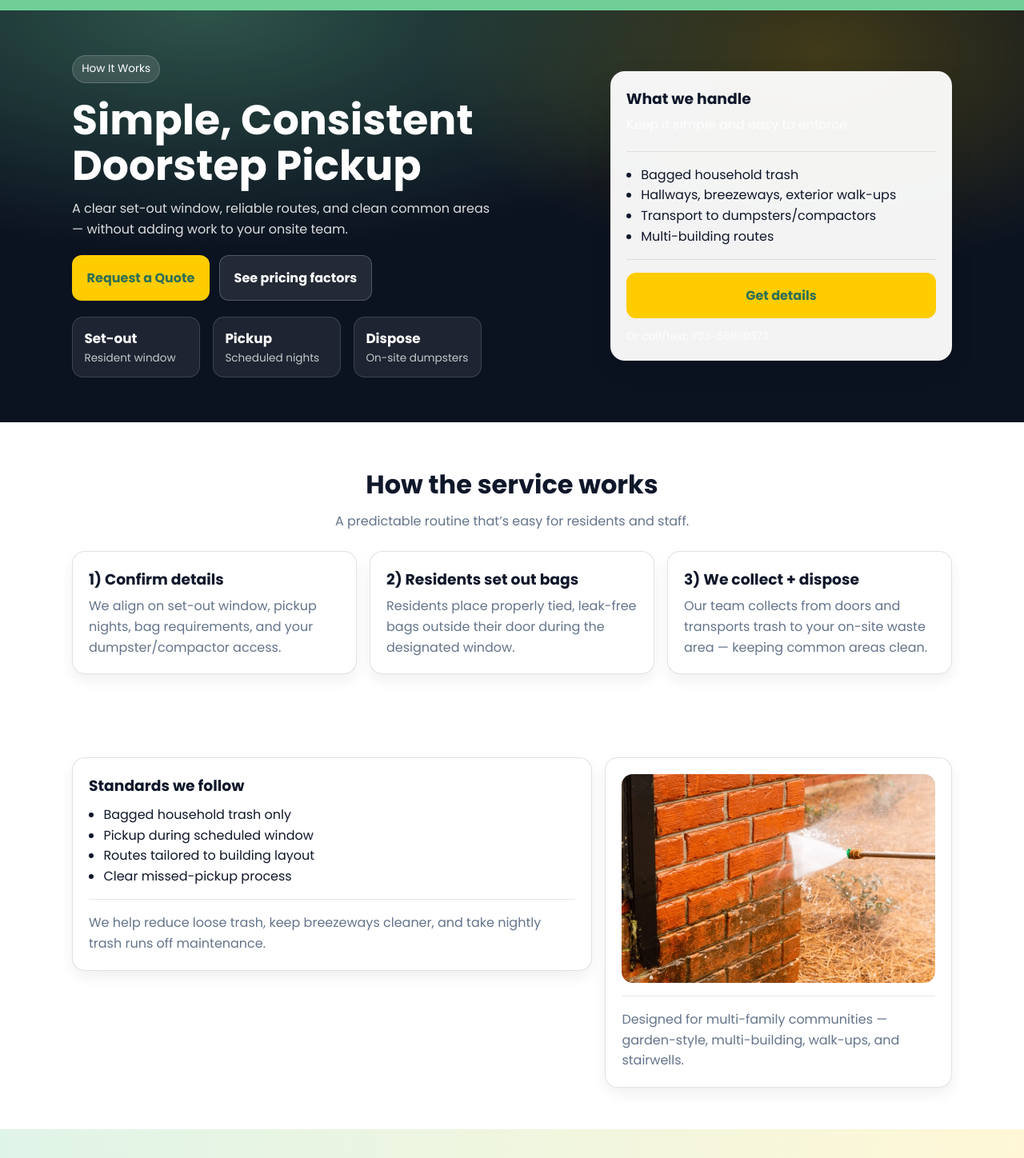
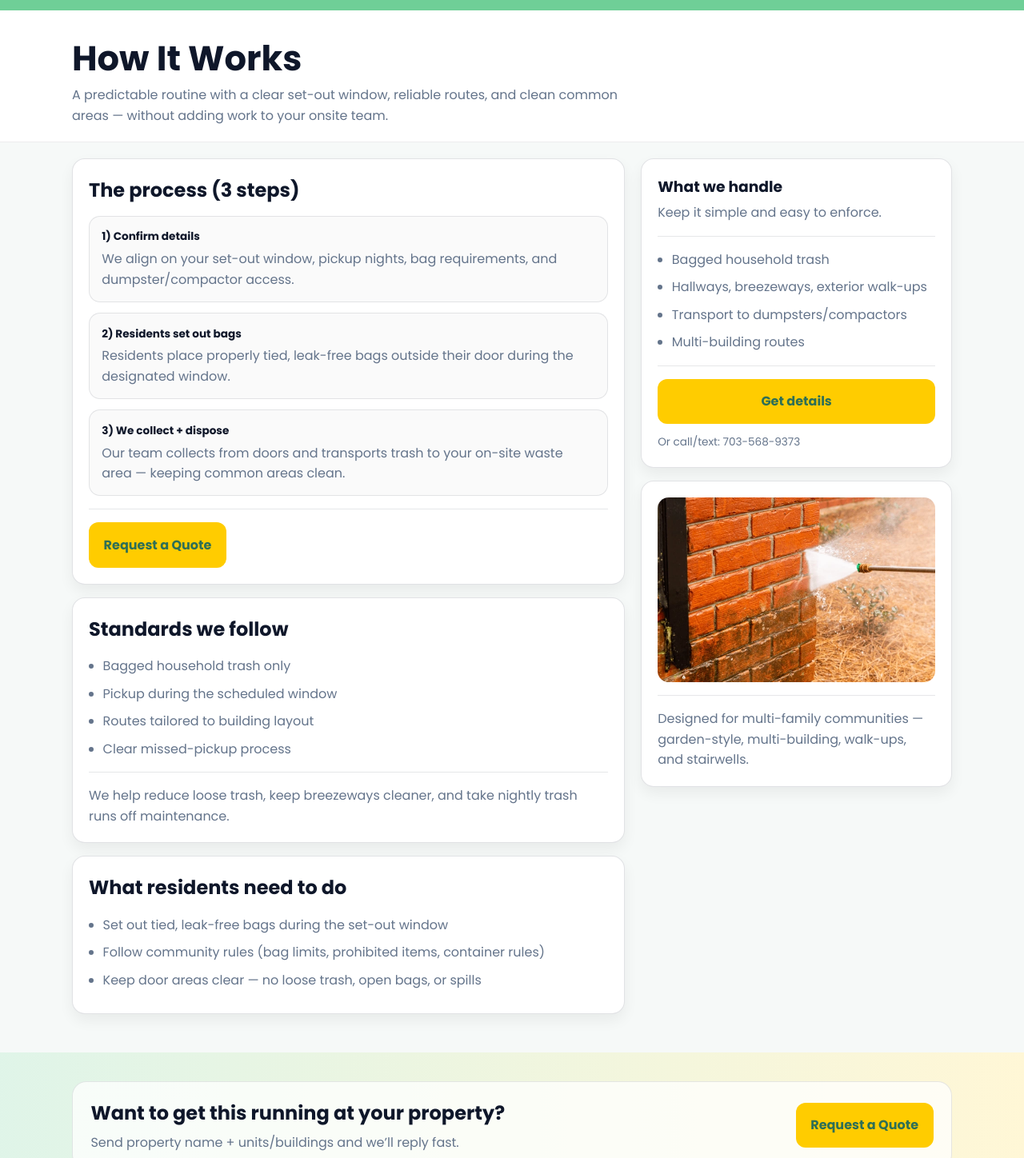
Before and after one commit to kennyparada/PPPW, a plain HTML site: page how-it-works.html in a window 1280 px wide. Shown: the part 63-1511 px from the top of the page at 80% size. Drawn offline with Linux system fonts and the light colour scheme.

Commit message:
Update how-it-works.html

```diff
--- a/how-it-works.html
+++ b/how-it-works.html
@@ -6,19 +6,18 @@
 
   <title>How It Works | Potomac Valet Trash</title>
 
-  <!-- No-space icon -->
   <link rel="icon" type="image/png" href="Images/pvt-logo.png" />
 
   <!-- Poppins -->
   <link href="https://fonts.googleapis.com/css2?family=Poppins:wght@400;600;700&display=swap" rel="stylesheet" />
 
-  <!-- CSS -->
-  <link rel="stylesheet" href="css/style.css" />
+  <!-- CSS (cache bust so changes show) -->
+  <link rel="stylesheet" href="css/style.css?v=11" />
 </head>
 
 <body>
 
-  <!-- Header matches homepage -->
+  <!-- Header -->
   <header class="site-header">
     <div class="logo">
       <a href="index.html">
@@ -53,49 +52,110 @@
   </header>
 
   <main>
-    <!-- HERO -->
-    <section class="hero hero--clean">
-      <div class="hero-inner">
-        <div class="hero-copy">
-          <span class="pill">How It Works</span>
-          <h1>Simple, Consistent Doorstep Pickup</h1>
-          <p>
-            A clear set-out window, reliable routes, and clean common areas — without adding work to your onsite team.
+    <!-- INTERNAL PAGE HERO -->
+    <section class="page-hero">
+      <div class="container">
+        <h1>How It Works</h1>
+        <p class="lead">
+          A predictable routine with a clear set-out window, reliable routes, and clean common areas —
+          without adding work to your onsite team.
         </p>
+      </div>
+    </section>
 
-          <div class="hero-actions">
+    <!-- PAGE BODY -->
+    <section class="page-wrap">
+      <div class="container">
+        <div class="page-grid">
+
+          <!-- MAIN COLUMN -->
+          <div>
+
+            <div class="card">
+              <h2 style="margin:0 0 .75rem;">The process (3 steps)</h2>
+
+              <div class="steps">
+                <div class="step">
+                  <div class="kicker">1) Confirm details</div>
+                  <p class="muted" style="margin:0;">
+                    We align on your set-out window, pickup nights, bag requirements, and dumpster/compactor access.
+                  </p>
+                </div>
+
+                <div class="step">
+                  <div class="kicker">2) Residents set out bags</div>
+                  <p class="muted" style="margin:0;">
+                    Residents place properly tied, leak-free bags outside their door during the designated window.
+                  </p>
+                </div>
+
+                <div class="step">
+                  <div class="kicker">3) We collect + dispose</div>
+                  <p class="muted" style="margin:0;">
+                    Our team collects from doors and transports trash to your on-site waste area — keeping common areas clean.
+                  </p>
+                </div>
+              </div>
+
+              <div class="divider"></div>
+
               <a
                 href="contact.html?message=Hi%2C%20I%27d%20like%20a%20quote%20for%20valet%20trash.%20Property%20name%3A%20%0AUnits%3A%20%0ABuildings%3A%20%0A"
                 class="btn btn-primary"
               >
                 Request a Quote
               </a>
-            <a href="pricing.html" class="btn btn-ghost">See pricing factors</a>
+
+              <a href="pricing.html" class="btn btn-ghost" style="margin-left:.5rem;">
+                See pricing factors
+              </a>
             </div>
 
-          <div class="trust-row">
-            <div class="trust-item">
-              <div class="trust-number">Set-out</div>
-              <div class="trust-label">Resident window</div>
-            </div>
-            <div class="trust-item">
-              <div class="trust-number">Pickup</div>
-              <div class="trust-label">Scheduled nights</div>
-            </div>
-            <div class="trust-item">
-              <div class="trust-number">Dispose</div>
-              <div class="trust-label">On-site dumpsters</div>
-            </div>
-          </div>
-        </div>
+            <div style="height:1rem;"></div>
 
-        <div class="hero-card">
-          <h3>What we handle</h3>
-          <p class="muted">Keep it simple and easy to enforce.</p>
+            <div class="card">
+              <h2 style="margin:0 0 .75rem;">Standards we follow</h2>
+
+              <ul class="info-list">
+                <li>Bagged household trash only</li>
+                <li>Pickup during the scheduled window</li>
+                <li>Routes tailored to building layout</li>
+                <li>Clear missed-pickup process</li>
+              </ul>
 
               <div class="divider"></div>
 
-          <ul style="margin:0; padding-left: 1.15rem;">
+              <p class="muted" style="margin:0;">
+                We help reduce loose trash, keep breezeways cleaner, and take nightly trash runs off maintenance.
+              </p>
+            </div>
+
+            <div style="height:1rem;"></div>
+
+            <div class="card">
+              <h2 style="margin:0 0 .75rem;">What residents need to do</h2>
+
+              <ul class="info-list">
+                <li>Set out tied, leak-free bags during the set-out window</li>
+                <li>Follow community rules (bag limits, prohibited items, container rules)</li>
+                <li>Keep door areas clear — no loose trash, open bags, or spills</li>
+              </ul>
+            </div>
+
+          </div>
+
+          <!-- SIDEBAR COLUMN -->
+          <aside class="sticky-side">
+
+            <div class="side-card">
+              <h3>What we handle</h3>
+              <p class="muted" style="margin:.25rem 0 0;">
+                Keep it simple and easy to enforce.
+              </p>
+
+              <div class="divider"></div>
+
+              <ul class="info-list" style="margin-top:0;">
                 <li>Bagged household trash</li>
                 <li>Hallways, breezeways, exterior walk-ups</li>
                 <li>Transport to dumpsters/compactors</li>
@@ -111,65 +171,14 @@
                 Get details
               </a>
 
-          <p class="tiny muted" style="margin: 0.75rem 0 0;">
+              <p class="tiny muted" style="margin:.75rem 0 0;">
                 Or call/text: <a href="tel:7035689373">703-568-9373</a>
               </p>
             </div>
-      </div>
-    </section>
 
-    <!-- STEPS -->
-    <section class="section">
-      <div class="container">
-        <h2 class="section-title">How the service works</h2>
-        <p class="section-subtitle">A predictable routine that’s easy for residents and staff.</p>
+            <div style="height:1rem;"></div>
 
-        <div class="cards">
-          <div class="card">
-            <h3>1) Confirm details</h3>
-            <p class="muted">
-              We align on set-out window, pickup nights, bag requirements, and your dumpster/compactor access.
-            </p>
-          </div>
-
-          <div class="card">
-            <h3>2) Residents set out bags</h3>
-            <p class="muted">
-              Residents place properly tied, leak-free bags outside their door during the designated window.
-            </p>
-          </div>
-
-          <div class="card">
-            <h3>3) We collect + dispose</h3>
-            <p class="muted">
-              Our team collects from doors and transports trash to your on-site waste area — keeping common areas clean.
-            </p>
-          </div>
-        </div>
-      </div>
-    </section>
-
-    <!-- SPLIT SECTION -->
-    <section class="section">
-      <div class="container">
-        <div class="split">
-          <div class="card">
-            <h3 style="margin:0 0 .5rem;">Standards we follow</h3>
-            <ul style="margin:0; padding-left: 1.15rem;">
-              <li>Bagged household trash only</li>
-              <li>Pickup during scheduled window</li>
-              <li>Routes tailored to building layout</li>
-              <li>Clear missed-pickup process</li>
-            </ul>
-
-            <div class="divider"></div>
-
-            <p class="muted" style="margin:0;">
-              We help reduce loose trash, keep breezeways cleaner, and take nightly trash runs off maintenance.
-            </p>
-          </div>
-
-          <div class="panel">
+            <div class="side-card">
               <img
                 src="Images/Brick.webp"
                 alt="Clean common areas and reliable pickup"
@@ -180,16 +189,19 @@
                 Designed for multi-family communities — garden-style, multi-building, walk-ups, and stairwells.
               </p>
             </div>
+
+          </aside>
+
         </div>
       </div>
     </section>
 
-    <!-- CTA -->
+    <!-- BOTTOM CTA -->
     <section class="cta">
       <div class="container">
         <div class="cta-inner">
           <div>
-            <h2 style="margin:0 0 0.25rem;">Want to get this running at your property?</h2>
+            <h2 style="margin:0 0 .25rem;">Want to get this running at your property?</h2>
             <p class="muted" style="margin:0;">Send property name + units/buildings and we’ll reply fast.</p>
           </div>
 
@@ -202,6 +214,7 @@
         </div>
       </div>
     </section>
+
   </main>
 
   <footer>
```
Lines whose indentation alone changed are shown as unchanged.
